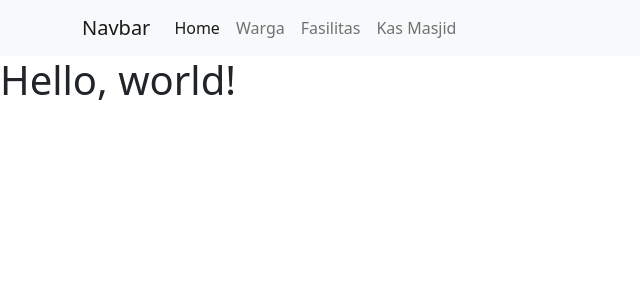
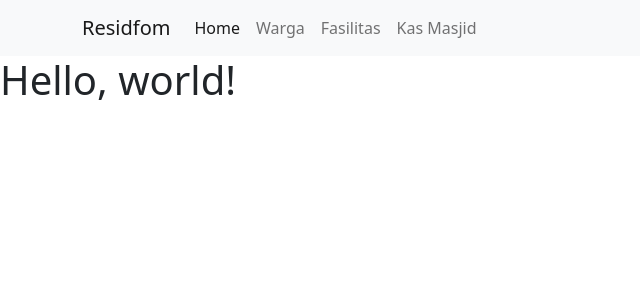
Before and after one commit to Nawaytu/residfom-admin, a CodeIgniter app: page /capstone/index.php/home/index in a window 1280 px wide. Shown: the top 300 px of the page, without its empty margins (0-640 px from the left). Run offline with CodeIgniter, Linux system fonts and the light colour scheme.

Commit message:
navbar name

```diff
--- a/application/views/templates/header.php
+++ b/application/views/templates/header.php
@@ -11,7 +11,7 @@
 
     <nav class="navbar navbar-expand-lg bg-light">
         <div class="container">
-            <a class="navbar-brand" href="#">Navbar</a>
+            <a class="navbar-brand" href="#">Residfom</a>
             <button class="navbar-toggler" type="button" data-bs-toggle="collapse" data-bs-target="#navbarNav" aria-controls="navbarNav" aria-expanded="false" aria-label="Toggle navigation">
             <span class="navbar-toggler-icon"></span>
             </button>
```
